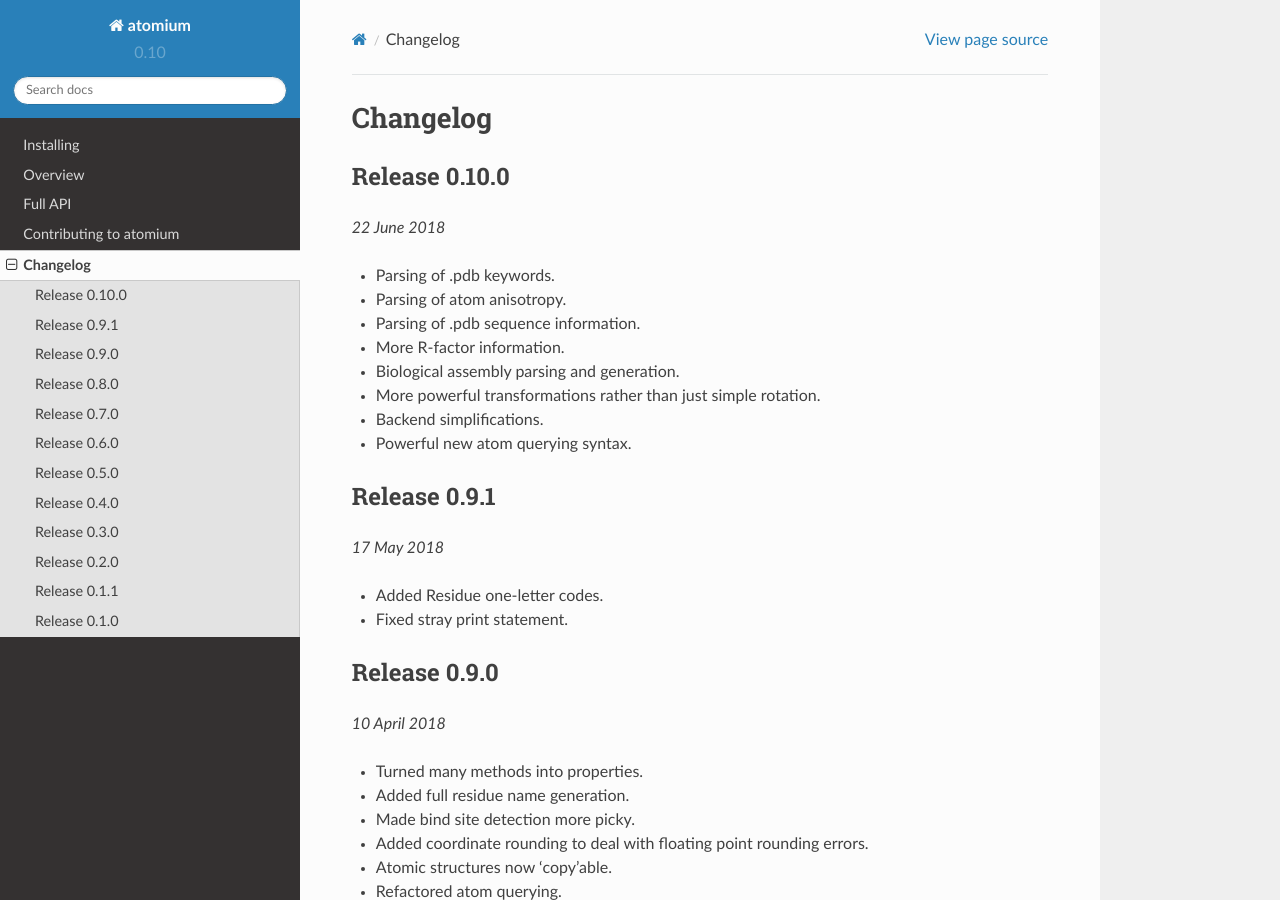
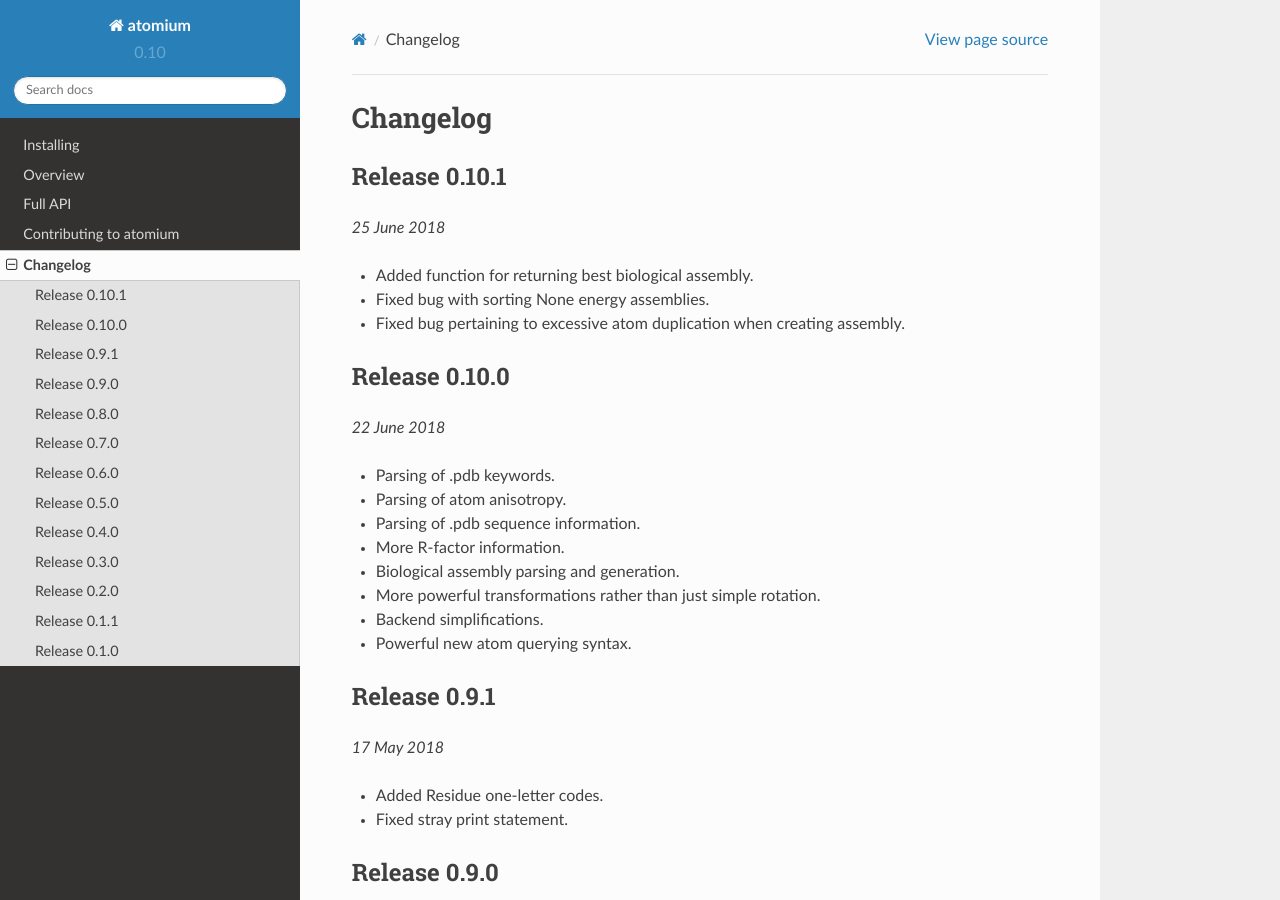
Before and after one commit to samirelanduk/atomium, a Sphinx documentation site: the page built from docs/source/changelog.rst, in a window 1280 px wide and 900 px high. Built offline with Sphinx 7.4.7 and the Read the Docs theme 2.0.0, drawn with Linux system fonts in a browser that asks for light colours.

Commit message:
0.10.1 docs

```diff
--- a/docs/source/changelog.rst
+++ b/docs/source/changelog.rst
@@ -1,5 +1,15 @@
 Changelog
 ---------
+
+Release 0.10.1
+~~~~~~~~~~~~~~
+
+`25 June 2018`
+
+* Added function for returning best biological assembly.
+* Fixed bug with sorting None energy assemblies.
+* Fixed bug pertaining to excessive atom duplication when creating assembly.
+
 
 Release 0.10.0
 ~~~~~~~~~~~~~~
```
Also changed, not shown: README.rst (+13 -3 lines).
